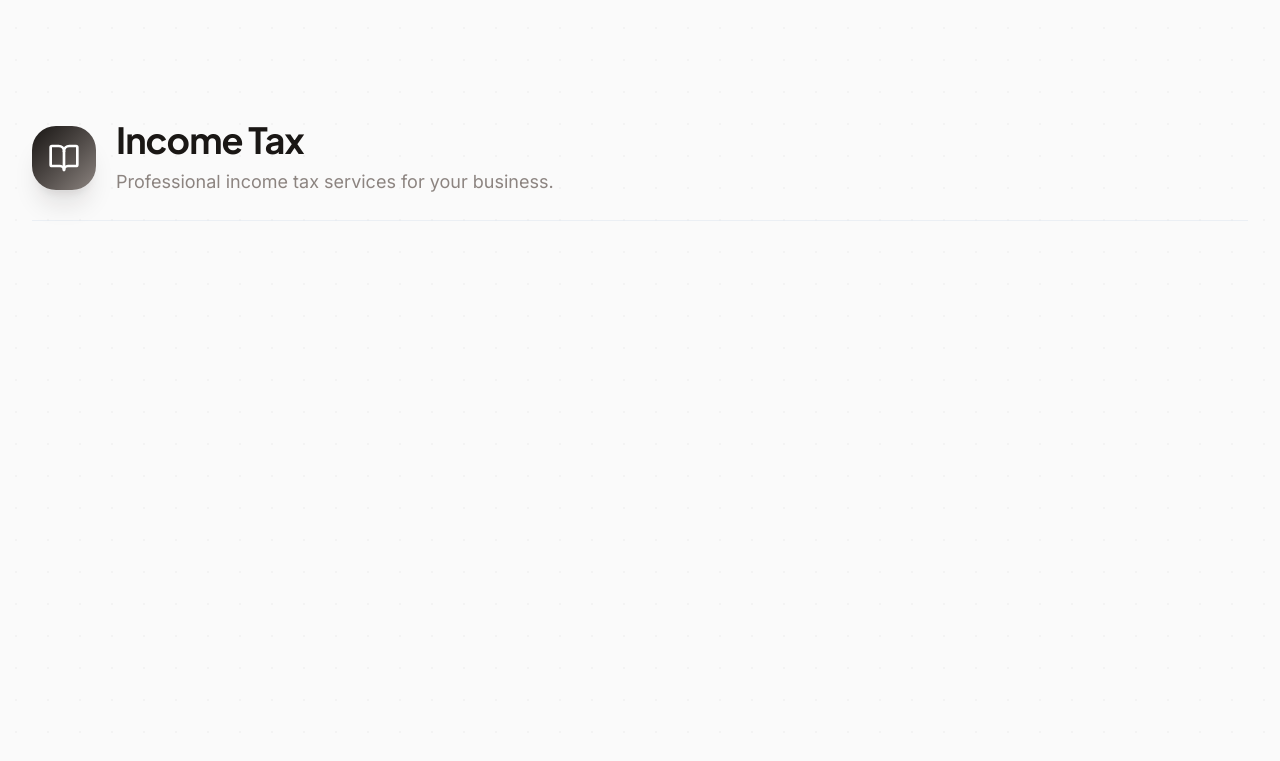
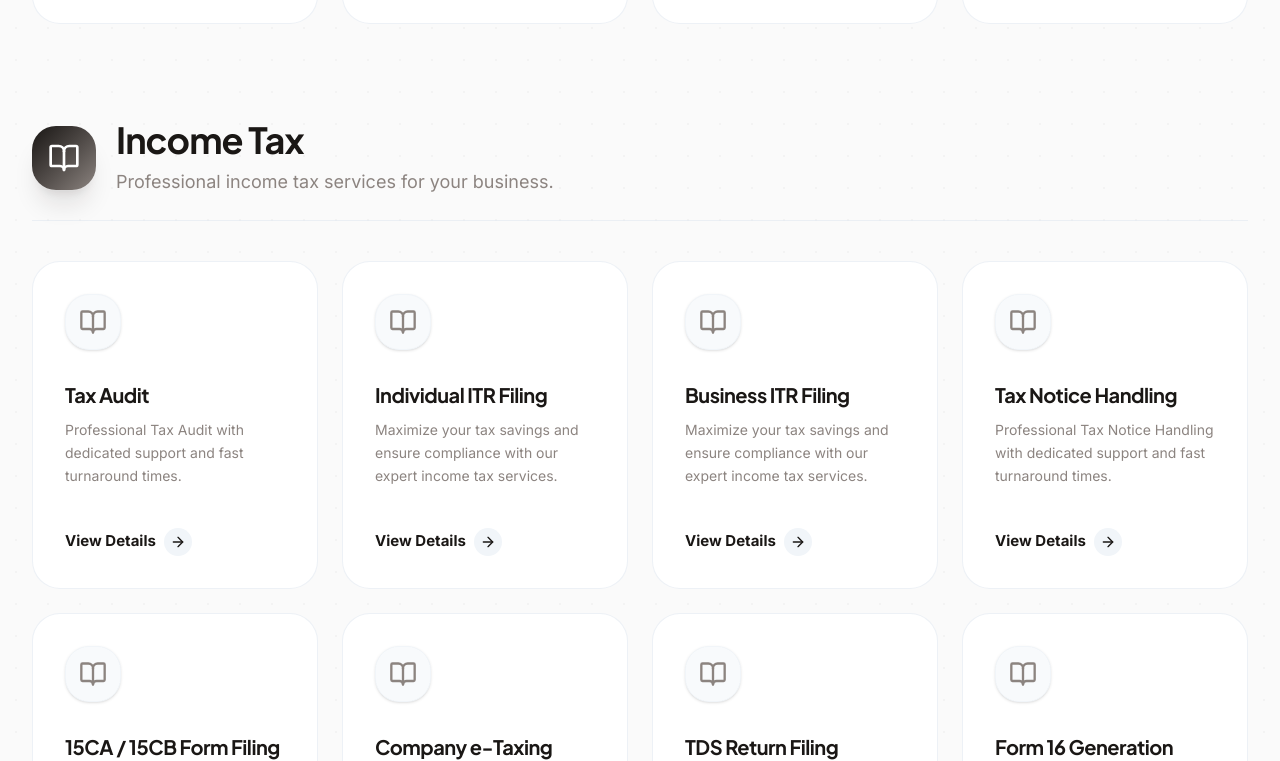
Before and after one commit to jash2129/public-final-dcf-, a React (Vite) app: page /services in a window 1280 px wide. Shown: the part 4385-5146 px from the top of the page. Built offline with nearby package versions, Linux system fonts and the light colour scheme.

Commit message:
fix(services): ensure dynamic service cards animate correctly after loader completes

```diff
--- a/src/pages/ServicesCatalog.tsx
+++ b/src/pages/ServicesCatalog.tsx
@@ -206,7 +206,12 @@
                   ))}
                 </div>
               ) : (
-                <div className="grid grid-cols-1 md:grid-cols-2 lg:grid-cols-3 xl:grid-cols-4 gap-6">
+                <motion.div
+                  className="grid grid-cols-1 md:grid-cols-2 lg:grid-cols-3 xl:grid-cols-4 gap-6"
+                  variants={containerVariants}
+                  initial="hidden"
+                  animate="visible"
+                >
                   {category.services.map((service) => (
                     <motion.div
                       variants={itemVariants}
@@ -231,7 +236,7 @@
                       </div>
                     </motion.div>
                   ))}
-                </div>
+                </motion.div>
               )}
             </motion.div>
           );
```
